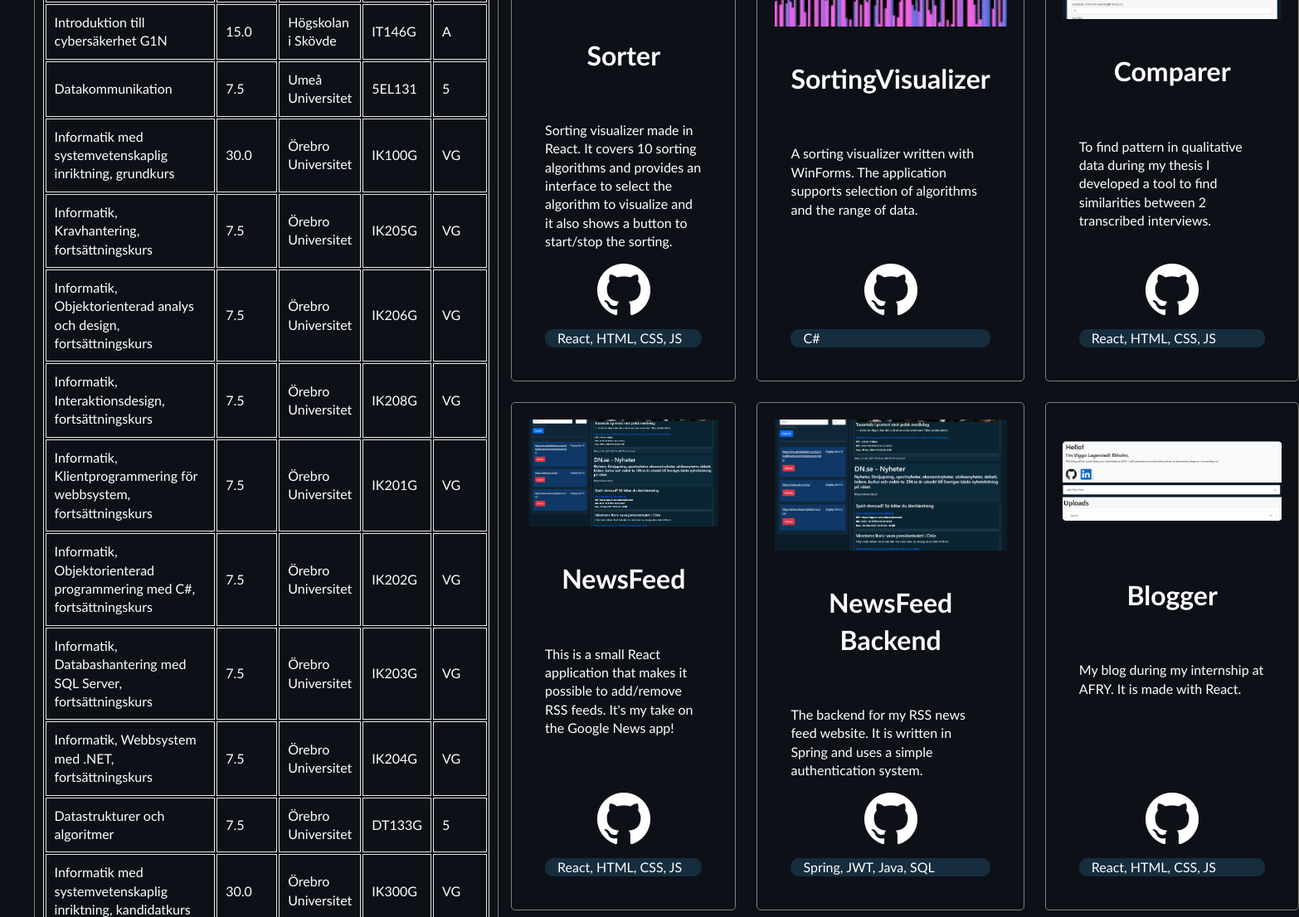
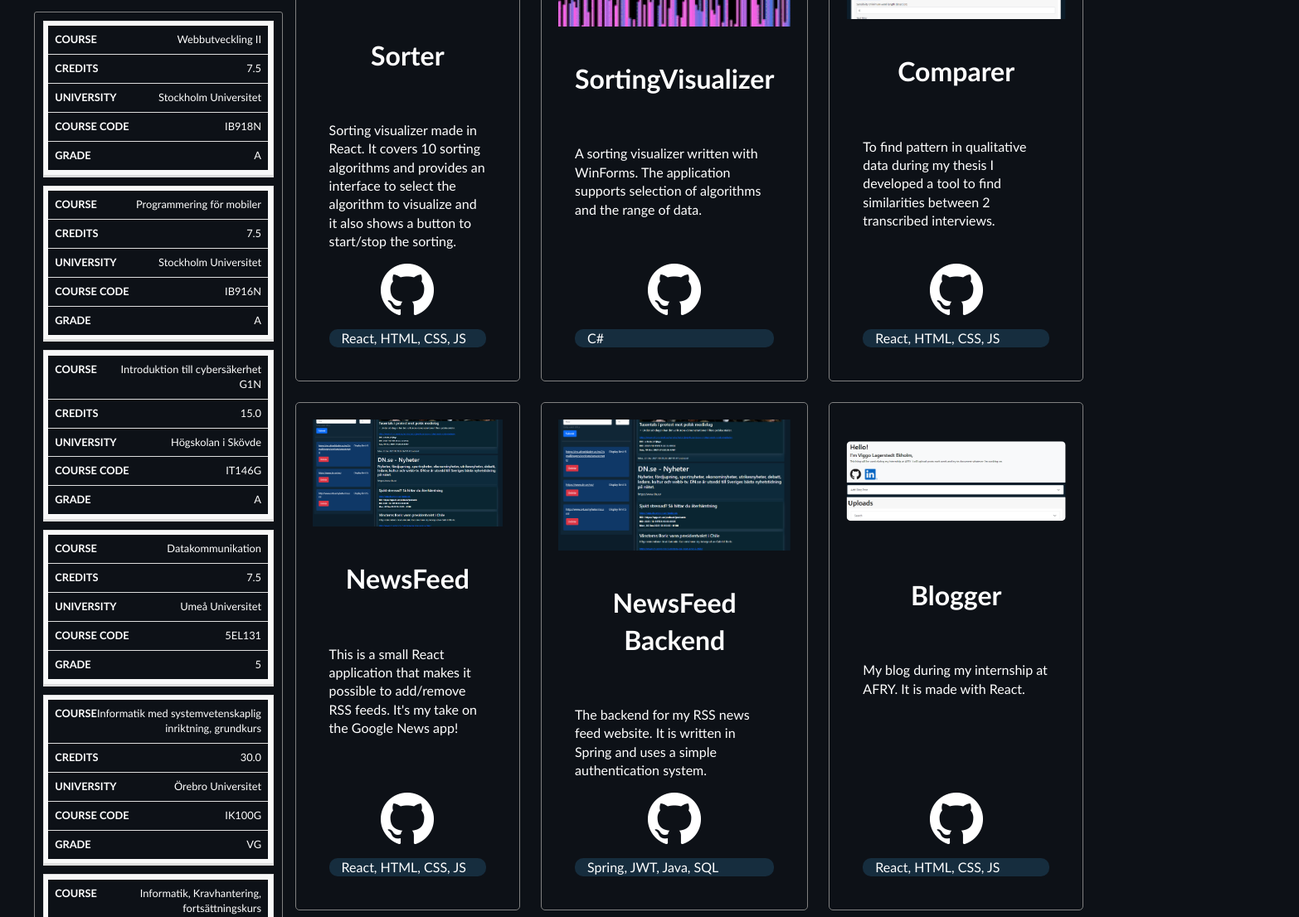
Before and after one commit to ViggoLagerstedtEkholm/Personal-Website, a website: page index.html in a window 1280 px wide. Shown: the part 1694-2800 px from the top of the page at 83% size, 1566 px wide, since content can reach past the window. Drawn offline with Linux system fonts and the light colour scheme.

Commit message:
Added responsive table etc...

```diff
--- a/css/style.css
+++ b/css/style.css
@@ -6,16 +6,36 @@
   font-family: "Candara", serif;
 }
 
-table, th, td {
-  border: 1px solid #e5e5e5;
+table {
+  border: 1px solid #ccc;
+  border-collapse: collapse;
+  margin: 0;
+  padding: 0;
+  width: 100%;
+  table-layout: fixed;
 }
 
-th{
-  padding: 0 10px 0 10px;
+table caption {
+  font-size: 1.5em;
+  margin: .5em 0 .75em;
 }
 
-td{
-  padding: 10px;
+table tr {
+  background-color: #f8f8f8;
+  border: 1px solid #ddd;
+  padding: .35em;
+}
+
+table th,
+table td {
+  padding: .625em;
+  text-align: center;
+}
+
+table th {
+  font-size: .85em;
+  letter-spacing: .1em;
+  text-transform: uppercase;
 }
 
 a.button{
@@ -61,6 +81,7 @@ a.button:hover{
   border: 1px solid gray;
   width: 100%;
   color: white;
+  overflow-x: auto;
 }
 
 #projects-card{
@@ -210,6 +231,27 @@ a.button:hover{
     width: 200px;
     height: 200px;
   }
+
+  #container{
+    padding: 0;
+    margin: 0;
+  }
+
+  .column-img {
+    padding: 3px;
+  }
+
+  .education-card{
+    border: none;
+  }
+
+  #introduction-card{
+    border: none;
+  }
+
+  #projects-card{
+    margin: 10px 5px 0 10px;
+  }
 }
 
 /* Medium devices (landscape tablets, 768px and up) */
@@ -238,6 +280,7 @@ a.button:hover{
   }
 }
 
+
 /* Extra large devices (large laptops and desktops, 1200px and up) */
 @media only screen and (max-width: 1200px) {
   .project-card{
@@ -251,7 +294,7 @@ a.button:hover{
   #container {
     width: 1170px;
     margin: 30px auto 0 auto;
-    padding: 40px;
+    padding: 0;
   }
 
   .introduction{
@@ -262,3 +305,53 @@ a.button:hover{
     flex-direction: column;
   }
 }
+
+/* Extra large devices (large laptops and desktops, 1400px and up) */
+@media only screen and (max-width: 1800px) {
+  table {
+    border: 0;
+  }
+
+  table caption {
+    font-size: 1.3em;
+  }
+
+  table thead {
+    border: none;
+    clip: rect(0 0 0 0);
+    height: 1px;
+    margin: -1px;
+    overflow: hidden;
+    padding: 0;
+    position: absolute;
+    width: 1px;
+  }
+
+  table tr {
+    border-bottom: 3px solid #ddd;
+    display: block;
+    margin-bottom: .625em;
+  }
+
+  table td {
+    border-bottom: 1px solid #ddd;
+    display: block;
+    font-size: .8em;
+    text-align: right;
+  }
+
+  table td::before {
+    /*
+    * aria-label has no advantage, it won't be read inside a table
+    content: attr(aria-label);
+    */
+    content: attr(data-label);
+    float: left;
+    font-weight: bold;
+    text-transform: uppercase;
+  }
+
+  table td:last-child {
+    border-bottom: 0;
+  }
+}
--- a/index.html
+++ b/index.html
@@ -73,134 +73,137 @@
         </div>
 
         <div class="education-card">
-
           <table>
+            <thead>
               <tr>
-              <th>Course</th>
-              <th>Credits</th>
-              <th>University</th>
-              <th>Course Code</th>
-              <th>Grade</th>
+                <th scope="col">Course</th>
+                <th scope="col">Credits</th>
+                <th scope="col">University</th>
+                <th scope="col">Course Code</th>
+                <th scope="col">Grade</th>
+              </tr>
+            </thead>
+            <tbody>
+              <tr>
+                <td data-label="Course">Webbutveckling II</td>
+                <td data-label="Credits">7.5</td>
+                <td data-label="University">Stockholm Universitet</td>
+                <td data-label="Course Code">IB918N</td>
+                <td data-label="Grade">A</td>
               </tr>
               <tr>
-              <td>Webbutveckling II</td>
-              <td>7.5</td>
-              <td>Stockholm Universitet</td>
-              <td>IB918N</td>
-              <td>A</td>
+                <td data-label="Course">Programmering för mobiler</td>
+                <td data-label="Credits">7.5</td>
+                <td data-label="University">Stockholm Universitet</td>
+                <td data-label="Course Code">IB916N</td>
+                <td data-label="Grade">A</td>
               </tr>
               <tr>
-              <td>Programmering för mobiler</td>
-              <td>7.5</td>
-              <td>Stockholm Universitet</td>
-              <td>IB916N</td>
-              <td>A</td>
+                <td data-label="Course">Introduktion till cybersäkerhet G1N</td>
+                <td data-label="Credits">15.0</td>
+                <td data-label="University">Högskolan i Skövde</td>
+                <td data-label="Course Code">IT146G</td>
+                <td data-label="Grade">A</td>
               </tr>
               <tr>
-              <td>Introduktion till cybersäkerhet G1N</td>
-              <td>15.0</td>
-              <td>Högskolan i Skövde</td>
-              <td>IT146G</td>
-              <td>A</td>
+                <td data-label="Course">Datakommunikation</td>
+                <td data-label="Credits">7.5</td>
+                <td data-label="University">Umeå Universitet</td>
+                <td data-label="Course Code">5EL131</td>
+                <td data-label="Grade">5</td>
               </tr>
               <tr>
-              <td>Datakommunikation</td>
-              <td>7.5</td>
-              <td>Umeå Universitet</td>
-              <td>5EL131</td>
-              <td>5</td>
+                <td data-label="Course">Informatik med systemvetenskaplig inriktning, grundkurs</td>
+                <td data-label="Credits">30.0</td>
+                <td data-label="University">Örebro Universitet</td>
+                <td data-label="Course Code">IK100G</td>
+                <td data-label="Grade">VG</td>
               </tr>
               <tr>
-              <td>Informatik med systemvetenskaplig inriktning, grundkurs</td>
-              <td>30.0</td>
-              <td>Örebro Universitet</td>
-              <td>IK100G</td>
-              <td>VG</td>
+                <td data-label="Course">Informatik, Kravhantering, fortsättningskurs</td>
+                <td data-label="Credits">7.5</td>
+                <td data-label="University">Örebro Universitet</td>
+                <td data-label="Course Code">IK205G</td>
+                <td data-label="Grade">VG</td>
               </tr>
               <tr>
-              <td>Informatik, Kravhantering, fortsättningskurs</td>
-              <td>7.5</td>
-              <td>Örebro Universitet</td>
-              <td>IK205G</td>
-              <td>VG</td>
+                <td data-label="Course">Informatik, Objektorienterad analys och design, fortsättningskurs</td>
+                <td data-label="Credits">7.5</td>
+                <td data-label="University">Örebro Universitet</td>
+                <td data-label="Course Code">IK206G</td>
+                <td data-label="Grade">VG</td>
               </tr>
               <tr>
-              <td>Informatik, Objektorienterad analys och design, fortsättningskurs</td>
-              <td>7.5</td>
-              <td>Örebro Universitet</td>
-              <td>IK206G</td>
-              <td>VG</td>
+                <td data-label="Course">Informatik, Interaktionsdesign, fortsättningskurs</td>
+                <td data-label="Credits">7.5</td>
+                <td data-label="University">Örebro Universitet</td>
+                <td data-label="Course Code">IK208G</td>
+                <td data-label="Grade">VG</td>
               </tr>
               <tr>
-              <td>Informatik, Interaktionsdesign, fortsättningskurs</td>
-              <td>7.5</td>
-              <td>Örebro Universitet</td>
-              <td>IK208G</td>
-              <td>VG</td>
+                <td data-label="Course">Informatik, Klientprogrammering för webbsystem, fortsättningskurs</td>
+                <td data-label="Credits">7.5</td>
+                <td data-label="University">Örebro Universitet</td>
+                <td data-label="Course Code">IK201G</td>
+                <td data-label="Grade">VG</td>
               </tr>
               <tr>
-              <td>Informatik, Klientprogrammering för webbsystem, fortsättningskurs</td>
-              <td>7.5</td>
-              <td>Örebro Universitet</td>
-              <td>IK201G</td>
-              <td>VG</td>
+                <td data-label="Course">Informatik, Objektorienterad programmering med C#, fortsättningskurs</td>
+                <td data-label="Credits">7.5</td>
+                <td data-label="University">Örebro Universitet</td>
+                <td data-label="Course Code">IK202G</td>
+                <td data-label="Grade">VG</td>
               </tr>
               <tr>
-              <td>Informatik, Objektorienterad programmering med C#, fortsättningskurs</td>
-              <td>7.5</td>
-              <td>Örebro Universitet</td>
-              <td>IK202G</td>
-              <td>VG</td>
+                <td data-label="Course">Informatik, Databashantering med SQL Server, fortsättningskurs</td>
+                <td data-label="Credits">7.5</td>
+                <td data-label="University">Örebro Universitet</td>
+                <td data-label="Course Code">IK203G</td>
+                <td data-label="Grade">VG</td>
               </tr>
               <tr>
-              <td>Informatik, Databashantering med SQL Server, fortsättningskurs</td>
-              <td>7.5</td>
-              <td>Örebro Universitet</td>
-              <td>IK203G</td>
-              <td>VG</td>
+                <td data-label="Course">Informatik, Webbsystem med .NET, fortsättningskurs</td>
+                <td data-label="Credits">7.5</td>
+                <td data-label="University">Örebro Universitet</td>
+                <td data-label="Course Code">IK204G</td>
+                <td data-label="Grade">VG</td>
               </tr>
               <tr>
-              <td>Informatik, Webbsystem med .NET, fortsättningskurs</td>
-              <td>7.5</td>
-              <td>Örebro Universitet</td>
-              <td>IK204G</td>
-              <td>VG</td>
+                <td data-label="Course">Datastrukturer och algoritmer</td>
+                <td data-label="Credits">7.5</td>
+                <td data-label="University">Örebro Universitet</td>
+                <td data-label="Course Code">DT133G</td>
+                <td data-label="Grade">5</td>
               </tr>
               <tr>
-              <td>Datastrukturer och algoritmer</td>
-              <td>7.5</td>
-              <td>Örebro Universitet</td>
-              <td>DT133G</td>
-              <td>5</td>
+                <td data-label="Course">Informatik med systemvetenskaplig inriktning, kandidatkurs</td>
+                <td data-label="Credits">30.0</td>
+                <td data-label="University">Örebro Universitet</td>
+                <td data-label="Course Code">IK300G</td>
+                <td data-label="Grade">VG</td>
               </tr>
               <tr>
-              <td>Informatik med systemvetenskaplig inriktning, kandidatkurs</td>
-              <td>30.0</td>
-              <td>Örebro Universitet</td>
-              <td>IK300G</td>
-              <td>VG</td>
+                <td data-label="Course">Informatik, Systemutvecklingsprojekt, fortsättningskurs</td>
+                <td data-label="Credits">30.0</td>
+                <td data-label="University">Örebro Universitet</td>
+                <td data-label="Course Code">IK209G</td>
+                <td data-label="Grade">VG</td>
               </tr>
               <tr>
-              <td>Informatik, Systemutvecklingsprojekt, fortsättningskurs</td>
-              <td>30.0</td>
-              <td>Örebro Universitet</td>
-              <td>IK209G</td>
-              <td>VG</td>
+                <td data-label="Course">Informatik, Systemutvecklingsprojekt med Scrum och Extreme Programming, fortsättningskurs</td>
+                <td data-label="Credits">7.5</td>
+                <td data-label="University">Örebro Universitet</td>
+                <td data-label="Course Code">IK207G</td>
+                <td data-label="Grade">G</td>
               </tr>
               <tr>
-              <td>Informatik, Systemutvecklingsprojekt med Scrum och Extreme Programming, fortsättningskurs</td>
-              <td>7.5</td>
-              <td>Örebro Universitet</td>
-              <td>IK207G</td>
-              <td>G</td>
+                <td data-label="Course">Introduktion till artificiell intelligens</td>
+                <td data-label="Credits">7.5</td>
+                <td data-label="University">Luleå Tekniska Universitet</td>
+                <td data-label="Course Code">D0030E</td>
+                <td data-label="Grade">G#</td>
               </tr>
-            <tr>
-              <td>Introduktion till artificiell intelligens</td>
-              <td>7.5</td>
-              <td>Luleå Tekniska Universitet</td>
-              <td>D0030E</td>
-              <td>G#</td>
-            </tr>
+            </tbody>
             <tfoot>
             <tr>
               <td><h3>Total credits: </h3></td>
```
Lines whose indentation alone changed are shown as unchanged.
